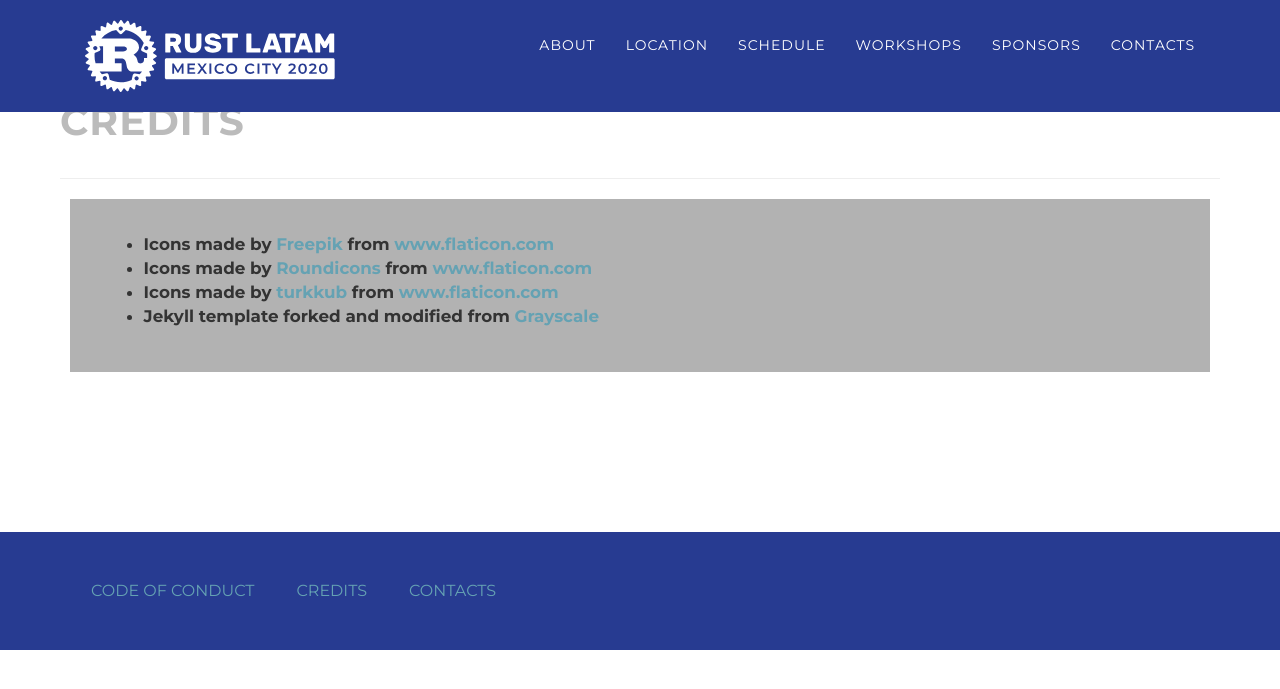
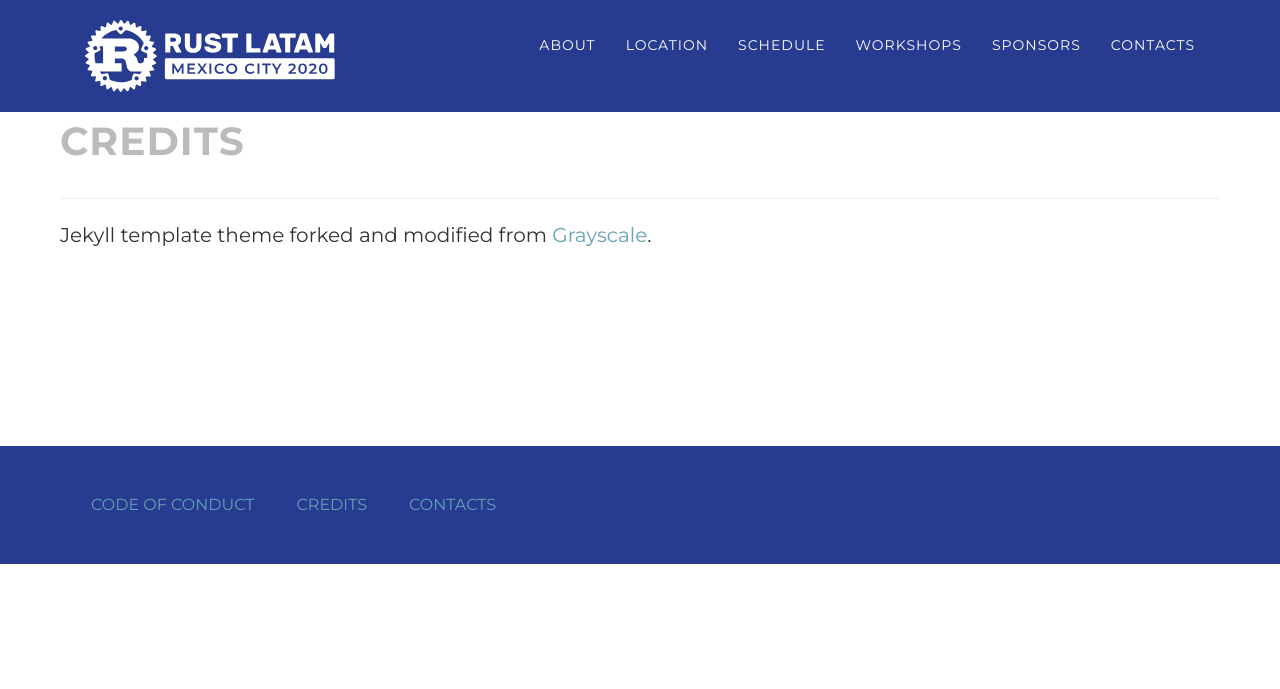
Before and after one commit to rustlatam/website-2020, a Jekyll site: the page built from credits.md, in a window 1280 px wide and 900 px high. Shown: the top 689 px of the window. Built offline with Jekyll 4.4.1, drawn with Linux system fonts in a browser that asks for light colours.

Commit message:
fixes on sponsor and coc pages

```diff
--- a/_includes/sponsors.html
+++ b/_includes/sponsors.html
@@ -1,6 +1,6 @@
 <!-- Sponsor Section -->
 <section id="sponsors" class="content-section text-center">
-        <div class="sponsors-section">
+  <div>
     <div class="container">
       <div class="col-lg-8 col-lg-offset-2">
         <h2>Our Sponsors</h2>
--- a/credits.md
+++ b/credits.md
@@ -4,13 +4,4 @@ permalink: /credits/
 title: Credits
 ---
 
-<div class="credits">
-
-    <ul>
-        <li>Icons made by <a href="https://www.flaticon.com/authors/freepik" title="Freepik">Freepik</a> from <a href="https://www.flaticon.com/" title="Flaticon">www.flaticon.com</a></li>
-        <li>Icons made by <a href="https://www.flaticon.com/authors/roundicons" title="Roundicons">Roundicons</a> from <a href="https://www.flaticon.com/" title="Flaticon">www.flaticon.com</a></li>
-        <li>Icons made by <a href="https://www.flaticon.com/authors/turkkub" title="turkkub">turkkub</a> from <a href="https://www.flaticon.com/" title="Flaticon">www.flaticon.com</a></li>
-        <li>Jekyll template forked and modified from <a href="https://github.com/jeromelachaud/grayscale-theme">Grayscale</a></li>
-    </ul>
-
-</div>
+Jekyll template theme forked and modified from <a href="https://github.com/jeromelachaud/grayscale-theme">Grayscale</a>.
```
Also changed, not shown: _includes/css/grayscale.css (+10 -8 lines), coc.md (+8 -5 lines), _layouts/default.html (indentation only). Lines whose indentation alone changed are shown as unchanged.
